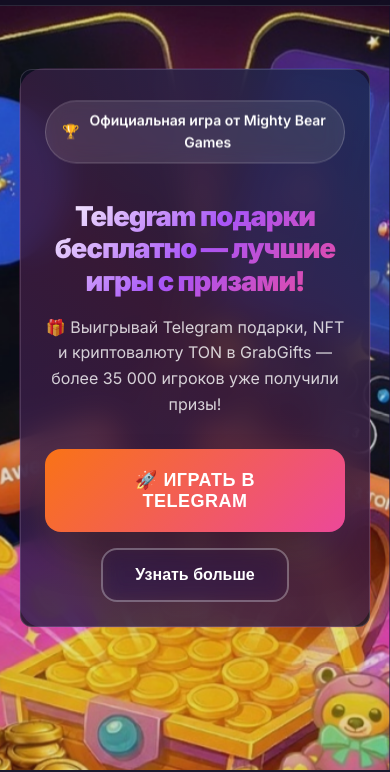
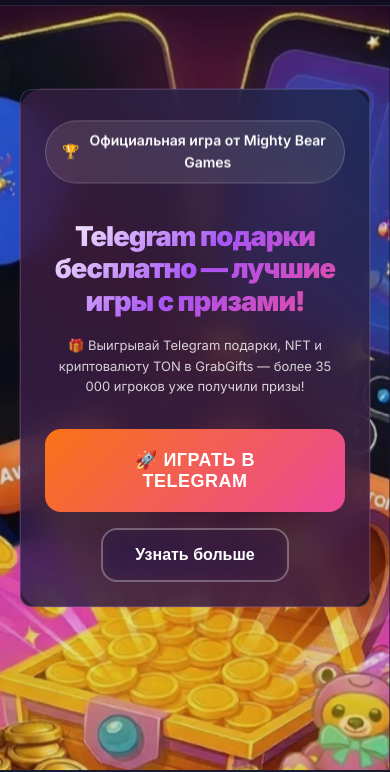
Before and after one commit to komalamee/GrabGiftsRU, a website: page index.html in a window 390 px wide. Shown: the part 74-846 px from the top of the page. Drawn offline with Linux system fonts and the light colour scheme.

Commit message:
Reduce hero subheading size for better hierarchy

```diff
--- a/index.html
+++ b/index.html
@@ -306,7 +306,7 @@
         }
 
         .hero-subtitle {
-            font-size: clamp(18px, 3vw, 24px);
+            font-size: clamp(12px, 2.1vw, 17px);
             color: rgba(255, 255, 255, 0.8);
             margin-bottom: 48px;
             font-weight: 400;
@@ -354,7 +354,7 @@
             }
 
             .hero-subtitle {
-                font-size: 16px;
+                font-size: 13px;
                 margin-bottom: 24px;
             }
         }
```
